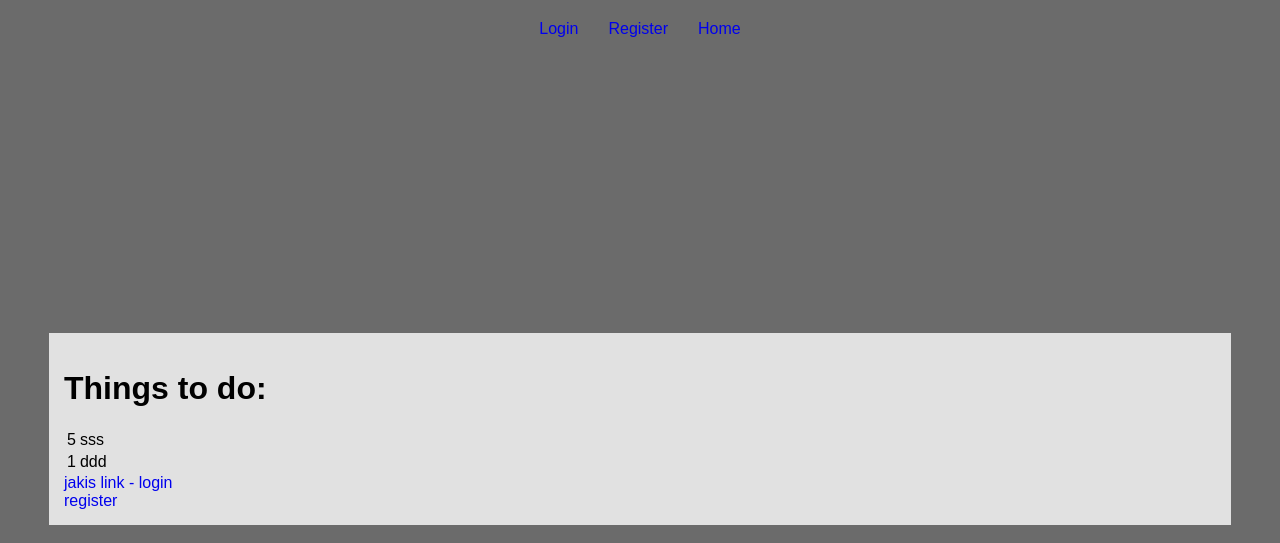
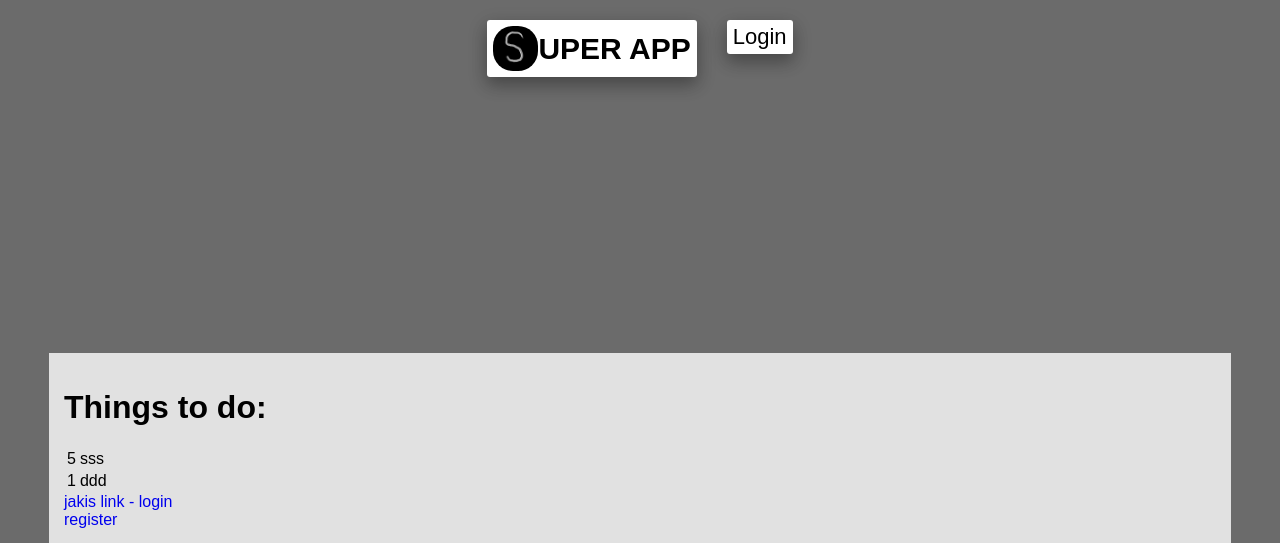
Before and after one commit to Przemek221/pjf_polej, a Django app: page / in a window 1280 px wide. Shown: the top 543 px of the page. Run offline with Django 4.2, Linux system fonts and the light colour scheme; parts of the project's set-up code (start-up, migrations or seed data) failed here and were passed over.

Commit message:
base template page design

```diff
--- a/sampleApp/static/styles/base.css
+++ b/sampleApp/static/styles/base.css
@@ -27,10 +27,50 @@ body {
     padding: 20px 0;
 }
 
+.nav-bar a {
+    display: flex;
+    font-size: 22px;
+    background: white;
+    padding: 6px;
+    color: black;
+    height: fit-content;
+    line-height: 1;
+    box-shadow: 0 8px 16px 0 rgba(0, 0, 0, 0.2), 0 6px 20px 0 rgba(0, 0, 0, 0.19);
+    border-radius: 3px;
+
+    &:hover {
+        background: rgba(255, 255, 255, 0.8);
+    }
+}
+
+.nav-bar .home-button {
+    display: flex;
+    font-size: 30px;
+    background: white;
+    padding: 6px;
+    color: black;
+
+    & img {
+        width: 45px;
+        border-radius: 20px;
+    }
+
+    & p {
+        font-weight: 700;
+        text-transform: uppercase;
+        text-decoration: none;
+        width: auto;
+        margin: auto 0;
+    }
+
+    &:hover {
+        transform: scale(1.05);
+    }
+}
+
 #content-wrapper {
     overflow: auto;
     width: 90%;
-    /*height: 90%;*/
     margin: auto;
     background: rgb(255 255 255 / 80%);
     padding: 15px;
--- a/templates/sampleApp/base.html
+++ b/templates/sampleApp/base.html
@@ -7,6 +7,7 @@
           content="width=device-width, user-scalable=no, initial-scale=1.0, maximum-scale=1.0, minimum-scale=1.0">
     <meta http-equiv="X-UA-Compatible" content="ie=edge">
     <link rel="stylesheet" href=" {% static 'styles/base.css' %} ">
+    <link rel="icon" type="image/x-icon" href="{% static 'images/icon.jpg' %}">
 
     {% block head %}
     {% endblock %}
@@ -25,18 +26,19 @@
             alert("{{message}}")
         {% endfor %}
     </script>
-
 {% endif %}
 <div class="nav-bar">
+    <a href="{% url 'home' %}" class="home-button">
+        <img src="{% static 'images/icon.jpg' %}" alt="HomePage">
+        <p>uper App</p>
+    </a>
     {% if user.is_authenticated %}
-        <a href="{% url 'post-create' %}">Create Post</a>
-        <a href="{% url 'profile' %}">Profile</a>
-        <a href="{% url 'logout' %}">Logout</a>
+        <a href="{% url 'post-create' %}" class="post-create-button">Create Post</a>
+        <a href="{% url 'profile' %}" class="profile-button">Profile</a>
+        <a href="{% url 'logout' %}" class="logout-button">Logout</a>
     {% else %}
-        <a href="{% url 'login' %}">Login</a>
-        <a href="{% url 'register' %}">Register</a>
+        <a href="{% url 'login' %}" class="login-button">Login</a>
     {% endif %}
-        <a href="{% url 'home' %}">Home</a>
 </div>
 <div id="content-wrapper">
     {% block content %}
```
Also changed, not shown: sampleApp/static/images/icon.jpg (added).
